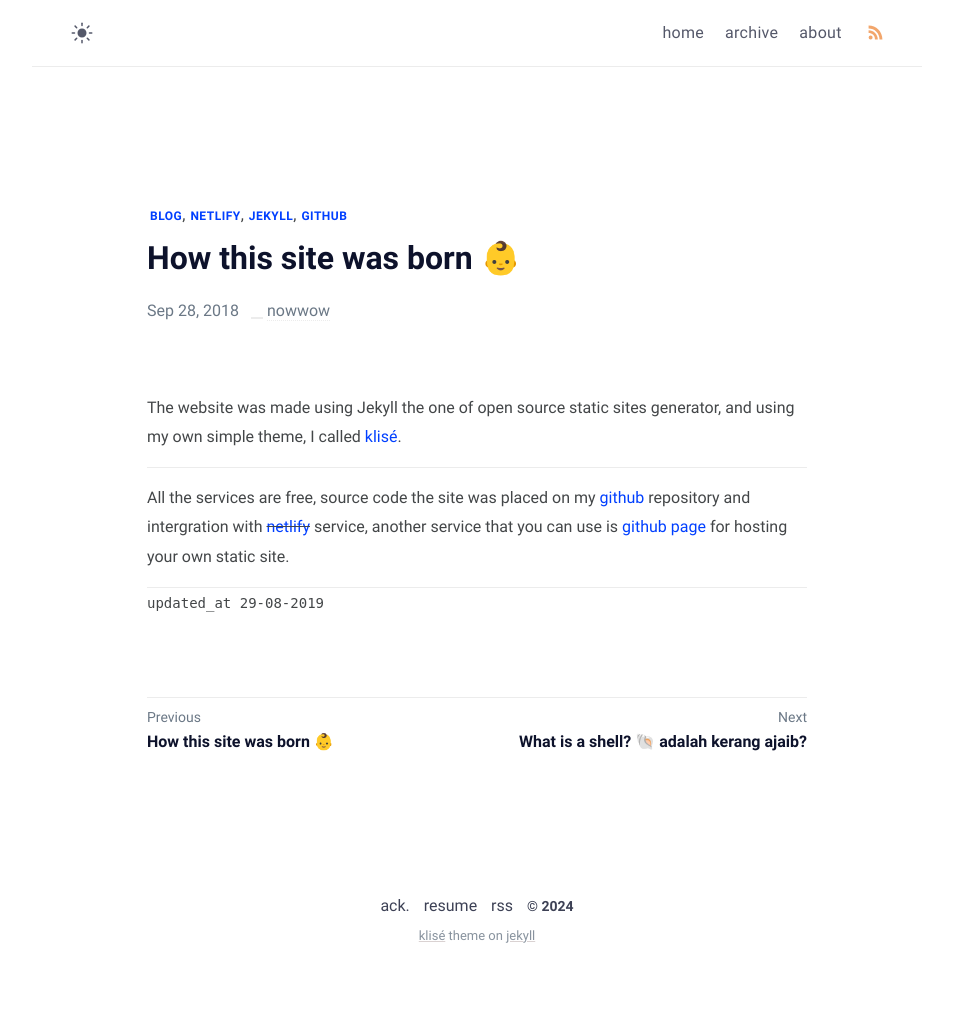
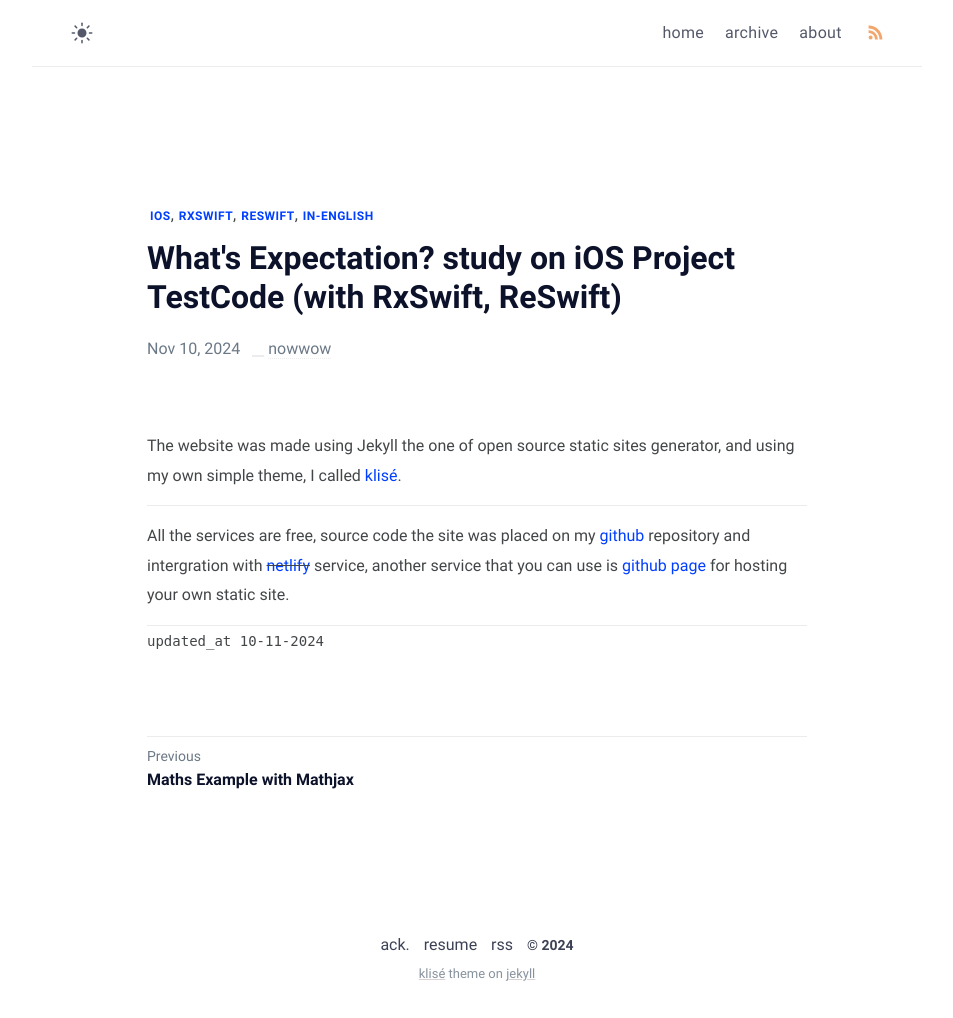
Before and after one commit to xxsana/xxsana.github.io, a Jekyll site: the page built from _posts/ios-expectations-with-testcode/2024-11-10-ios-expectations-with-testcode.md, in a window 1280 px wide. Shown: the whole page, without its empty margins (163-1116 px from the left). Built offline with Jekyll 4.4.1, drawn with Linux system fonts in a browser that asks for light colours; some web fonts are replaced; before the commit the page ends 980 px from its top, so only the background shows below that.

Commit message:
fix: try

```diff
--- a/_posts/ios-expectations-with-testcode/2024-11-10-ios-expectations-with-testcode.md
+++ b/_posts/ios-expectations-with-testcode/2024-11-10-ios-expectations-with-testcode.md
@@ -1,9 +1,9 @@
 ---
-title: How this site was born 👶
-date: 2018-09-28 09:45:47 +07:00
-modified: 2019-08-29 09:24:47 +07:00
-tags: [blog, netlify, jekyll, github]
-description: All the services are free, a source code this site placed on github repository and intergration with netlify service, another service that you can use is github page for hosting your own static site.
+title: What's Expectation? study on iOS Project TestCode (with RxSwift, ReSwift)
+date: 2024-11-10 15:55:00 +07:00
+modified: 2024-11-10 15:55:00 +07:00
+tags: [ios, RxSwift, ReSwift, in-english]
+description: Let's see the testcode of a ThunkCreator which has API calls and business logic about the API response.
 ---
 
 The website was made using Jekyll the one of open source static sites generator, and using my own simple theme, I called [klisé](https://github.com/piharpi/klise).
```
